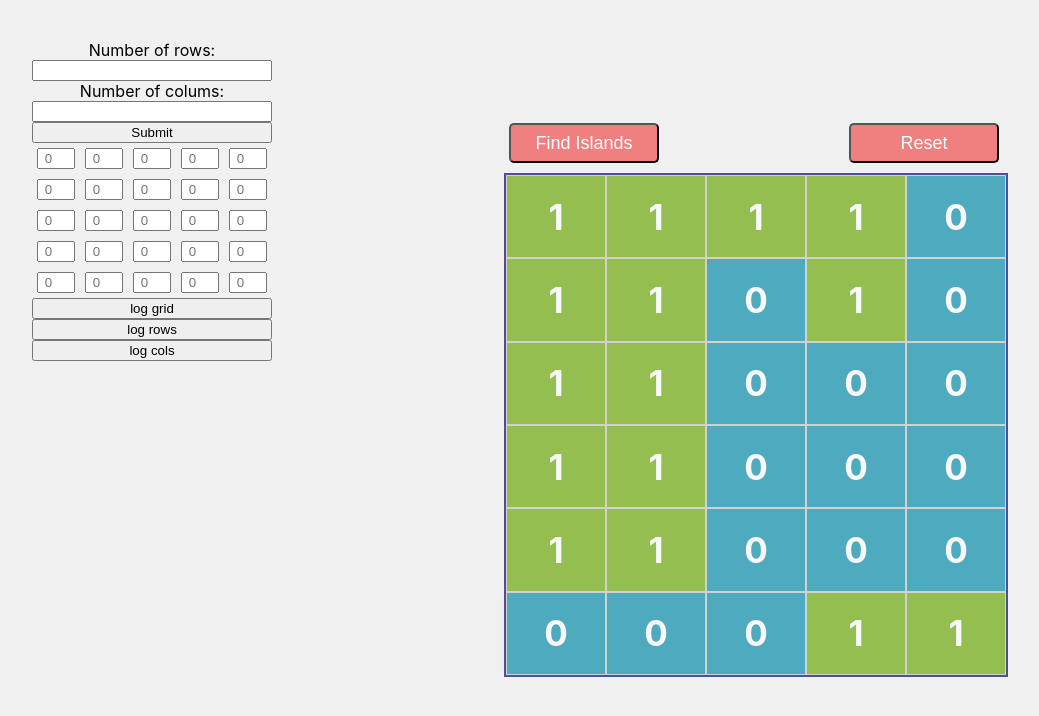
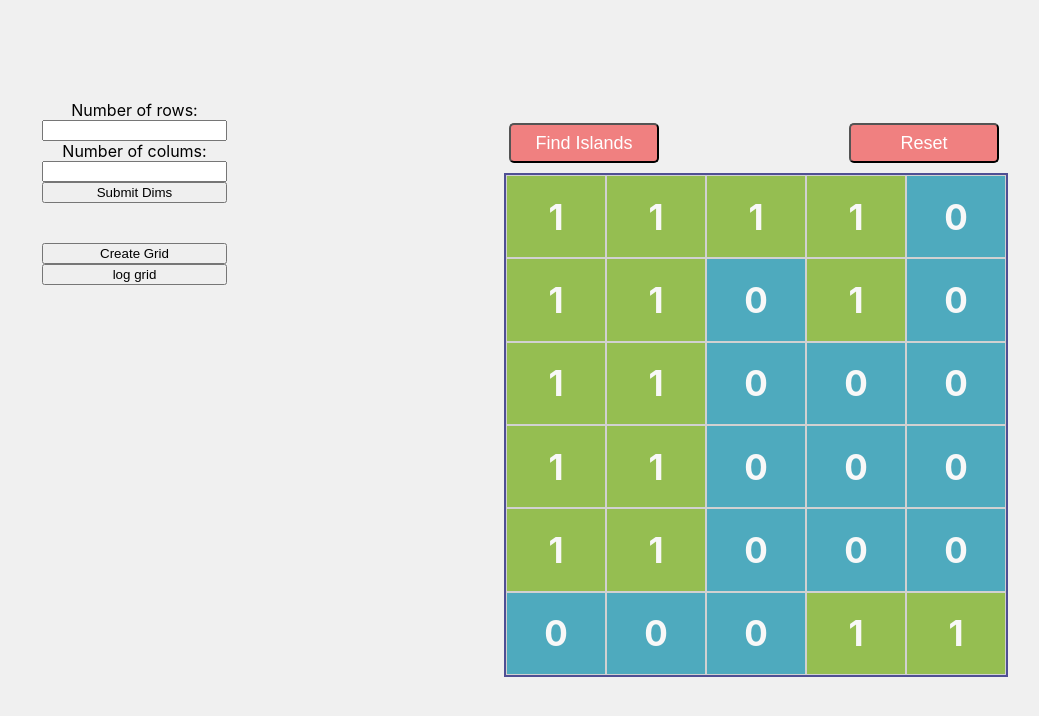
Before and after one commit to Komakino-joy/algorithms, a React (Create React App) app in the folder algorithms/: page / in a window 1280 px wide. Shown: the top 716 px of the page, without its empty margins (8-1047 px from the left). Built offline with nearby package versions, Linux system fonts and the light colour scheme.

Commit message:
Need to fx bug where all elements in column update on one click

```diff
--- a/algorithms/src/components/islands/islands.component.jsx
+++ b/algorithms/src/components/islands/islands.component.jsx
@@ -1,6 +1,4 @@
 import React, { useState } from 'react';
-
-import MatrixInput from './matrix-input.component';
 
 import './islands.styles.css';
 
@@ -17,6 +15,27 @@ const Islands = () => {
     const [totalIslands, setTotalIslands] = useState(0);
     const [matrix, setMatrix] = useState(originalMatrix);
     const [searchCompleted, setSearchCompleted] = useState(false);
+
+    const [numRows, setNumRows] = useState(0)
+    const [numCols, setNumCols] = useState(0)
+    const [grid, setGrid] = useState(null)
+
+
+    const createGrid = (rows, cols) => {
+        setGrid(Array(+rows).fill(Array(+cols).fill(0)))
+    }
+
+    const updateGrid = (e, grid, row, col) => {
+        e.preventDefault();
+        console.log(grid)
+        console.log(row)
+        console.log(col)
+        console.log(e.target.value)
+        const copyOfGrid = [...grid];
+        console.log(copyOfGrid)
+        copyOfGrid[row][col] = Number(e.target.value);
+        setGrid(copyOfGrid);
+    }
 
     const directions = {
         0:{
@@ -102,13 +121,44 @@ const Islands = () => {
         }
         setTotalIslands(islands);
         setSearchCompleted(true);
-      }
+    }
 
     return (
         <div className='islands-page'>
+
         <div className='matrix-input-container'>
-            <MatrixInput/>
+            <div className='matrix-input'>
+                <div className='grid-options'>
+                    <label>Number of rows:</label>
+                    <input type="number" onChange={(e) => setNumRows(e.target.value)}/>
+                    <label>Number of colums:</label>
+                    <input type="number" onChange={(e) => setNumCols(e.target.value)} />
+                    <button className="dims-btn" onClick={(e) => createGrid(numRows, numCols)} >Submit Dims</button>
+                </div>
+
+                { grid &&
+                    grid.map((row, rowIdx) => (
+                        <div key={rowIdx} className='row'>
+                            { row.map((col, colIdx) => (
+                                <input
+                                    key={colIdx}
+                                    type="number"
+                                    min='0' max='1'
+                                    // placeholder={col}
+                                    className='grid-input'
+                                    onInput={ (e) => updateGrid(e, grid, rowIdx, colIdx)}
+                                />
+                            ))}
+                        </div>
+                    ))
+                }
+
+                <button onClick={() => setMatrix(grid)} >Create Grid</button>
+                <button onClick={() => console.log(grid)} >log grid</button>
+
+            </div>
         </div>
+
         <div className='islands-container'>
             <div className='island-btn-container'>
                 <button className='island-btn' onClick={() => numOfIslands(matrix)} >Find Islands</button>
--- a/algorithms/src/components/islands/islands.styles.css
+++ b/algorithms/src/components/islands/islands.styles.css
@@ -6,6 +6,26 @@
 .matrix-input-container {
   height: 100vh;
   width: 40vw;
+}
+
+.grid-options {
+  display: flex;
+  flex-direction: column;
+  margin-bottom: 40px;
+}
+
+.matrix-input {
+  position: absolute;
+  top: 100px;
+  left: 50px;
+  display: flex;
+  flex-direction: column;
+}
+
+.grid-input {
+  width: 30px;
+  margin: 5px;
+  text-align: center;
 }
 
 .islands-container {
--- a/algorithms/src/components/islands/matrix-input.component.jsx
+++ b/algorithms/src/components/islands/matrix-input.component.jsx
@@ -4,18 +4,14 @@ import './matrix-input.styles.css'
 
 const MatrixInput = () => {
 
-    const [numRows, setNumRows] = useState(5)
-    const [numCols, setNumCols] = useState(5)
+    const [numRows, setNumRows] = useState(0)
+    const [numCols, setNumCols] = useState(0)
 
-    const [grid, setGrid] = useState(Array(numRows).fill(Array(numCols).fill(0)))
+    const [grid, setGrid] = useState(null)
 
 
-    const updateGrid = (e) => {
-        e.preventDefault();
-
-        const newGrid = Array(numRows).fill(Array(numCols).fill(0));
-        console.log(newGrid)
-        setGrid(newGrid)
+    const updateGrid = (rows, cols) => {
+        setGrid(Array(+rows).fill(Array(+cols).fill(0)))
     }
     return (
         <div className='matrix-input'>
@@ -24,7 +20,7 @@ const MatrixInput = () => {
                 <input type="number" onChange={(e) => setNumRows(e.target.value)}/>
                 <label>Number of colums:</label>
                 <input type="number" onChange={(e) => setNumCols(e.target.value)} />
-                <button onClick={(e) => updateGrid(e)} >Submit</button>
+                <button className="dims-btn" onClick={(e) => updateGrid(numRows, numCols)} >Submit Dims</button>
             </div>
 
             { grid &&
--- a/algorithms/src/components/islands/matrix-input.styles.css
+++ b/algorithms/src/components/islands/matrix-input.styles.css
@@ -1,12 +1,13 @@
 .grid-options {
   display: flex;
   flex-direction: column;
+  margin-bottom: 40px;
 }
 
 .matrix-input {
   position: absolute;
-  top: 40px;
-  left: 40px;
+  top: 100px;
+  left: 50px;
   display: flex;
   flex-direction: column;
 }
```
